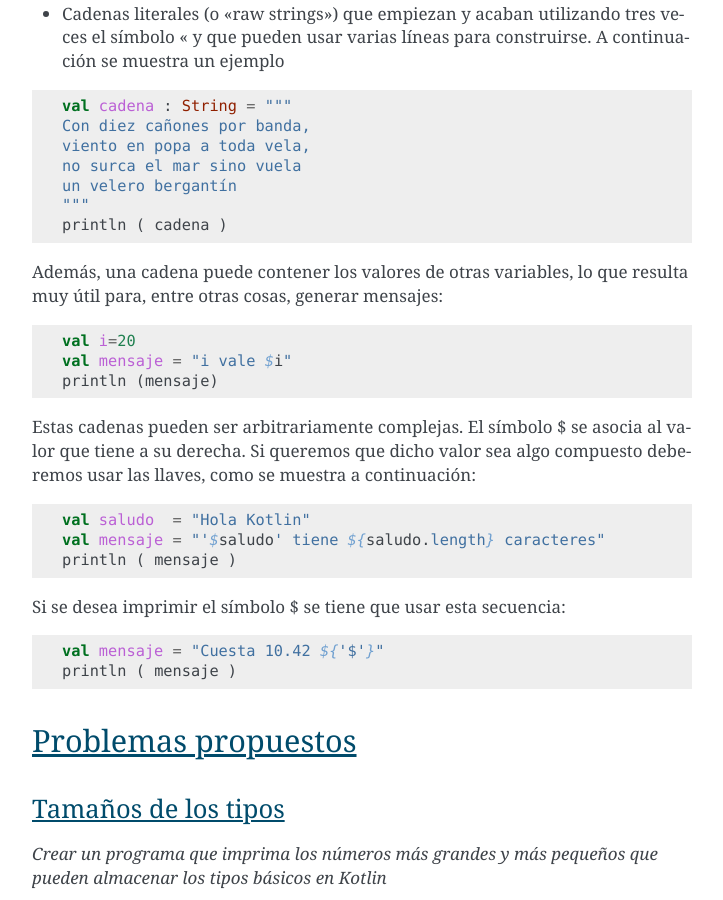
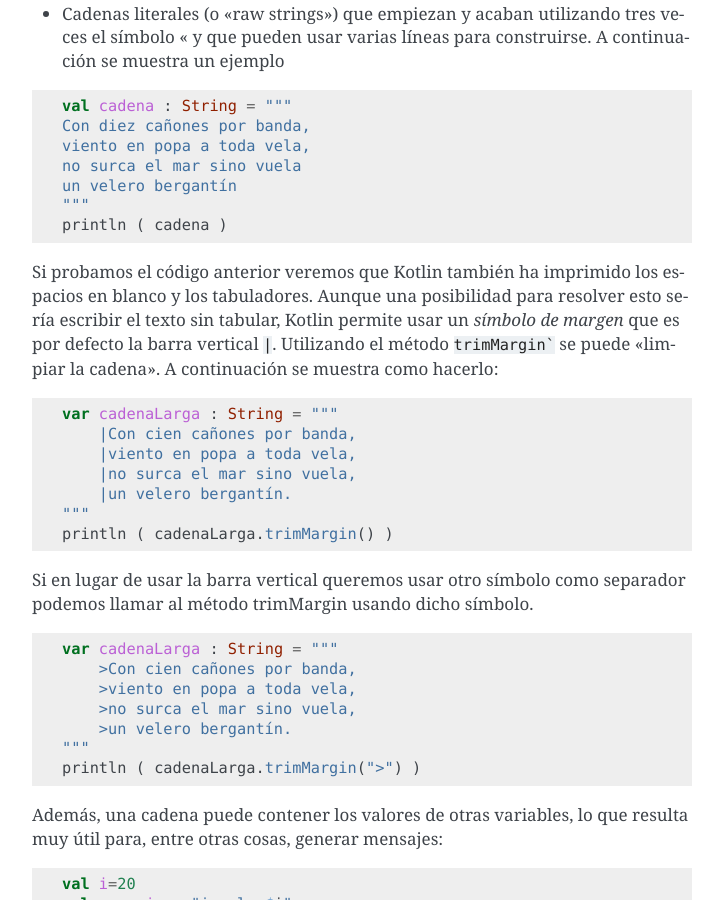
Before and after one commit to OscarMaestre/apuntes_kotlin, a Sphinx documentation site: the page built from source/cap2_fundamentos/cap2.rst, in a window 1280 px wide and 900 px high, scrolled down 5304 px. Shown: the whole window, without its empty margins (388-1111 px from the left). Built offline with Sphinx 7.4.7, drawn with Linux system fonts in a browser that asks for light colours.

Commit message:
Variante

````diff
--- a/source/cap2_fundamentos/cap2.rst
+++ b/source/cap2_fundamentos/cap2.rst
@@ -205,6 +205,32 @@ A la hora de almacenar cadenas se pueden usar dos sistemas
     """
     println ( cadena )
 
+Si probamos el código anterior veremos que Kotlin también ha imprimido los espacios en blanco y
+los tabuladores. Aunque una posibilidad para resolver esto sería escribir el texto sin tabular, Kotlin permite usar un *símbolo de margen* que es por defecto la barra vertical ``|``. Utilizando el método ``trimMargin``` se puede "limpiar la cadena". A continuación se muestra como hacerlo:
+
+.. code-block:: kotlin
+
+    var cadenaLarga : String = """
+        |Con cien cañones por banda,
+        |viento en popa a toda vela,
+        |no surca el mar sino vuela,
+        |un velero bergantín.
+    """
+    println ( cadenaLarga.trimMargin() )
+
+Si en lugar de usar la barra vertical queremos usar otro símbolo como separador podemos llamar al método trimMargin usando dicho símbolo.
+
+.. code-block:: kotlin
+
+    var cadenaLarga : String = """
+        >Con cien cañones por banda,
+        >viento en popa a toda vela,
+        >no surca el mar sino vuela,
+        >un velero bergantín.
+    """
+    println ( cadenaLarga.trimMargin(">") )
+
+
 Además, una cadena puede contener los valores de otras variables, lo que resulta muy útil para, entre otras cosas, generar mensajes:
 
 .. code-block:: kotlin
````
